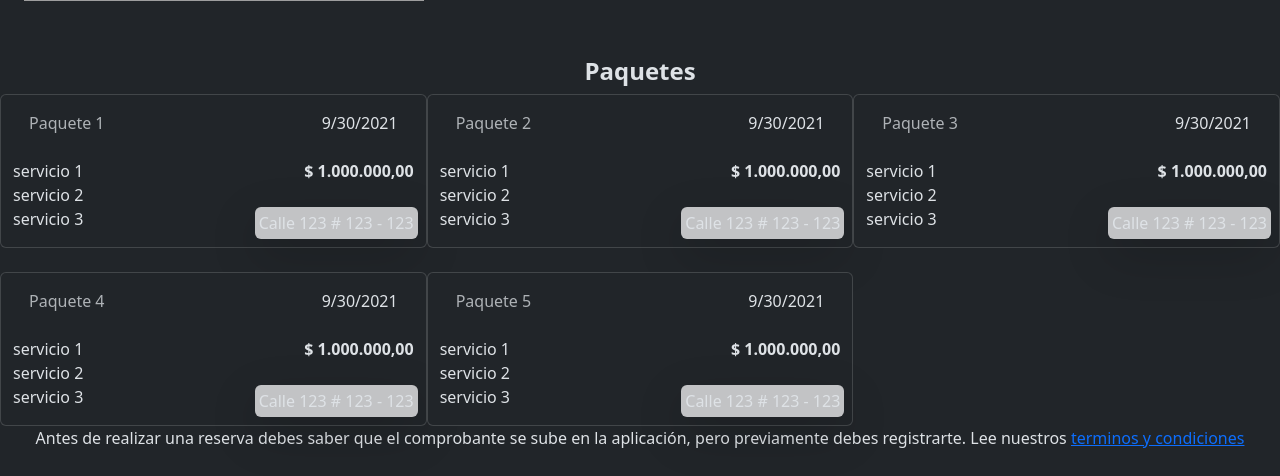
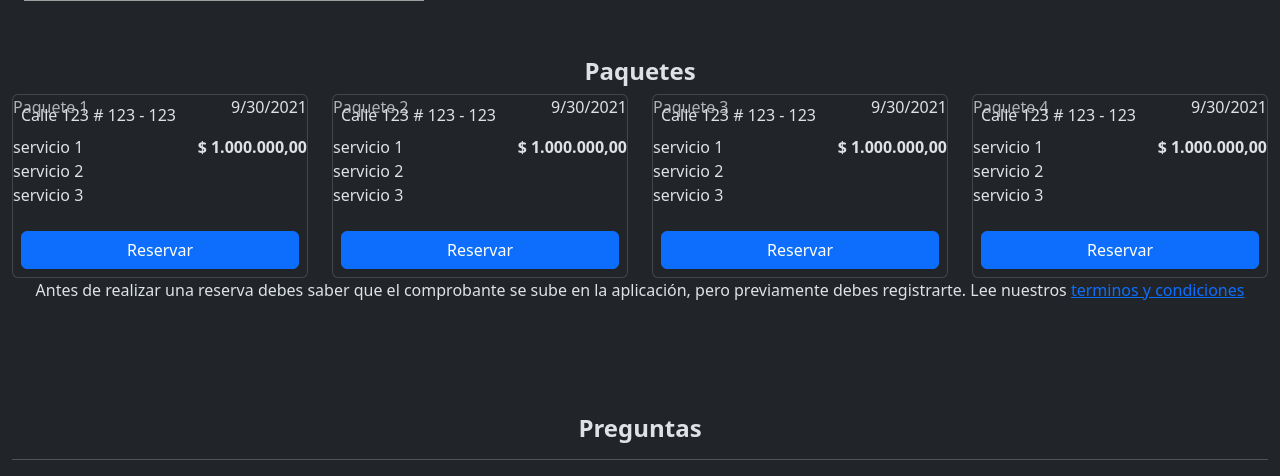
Before and after one commit to jfelipeq14/hermes-react, a React (Vite) app: page / in a window 1280 px wide. Shown: the part 307-783 px from the top of the page. Built offline with nearby package versions, Linux system fonts and the light colour scheme; grey boxes are pictures that could not be loaded.

Commit message:
modify package and edit method in reserve

```diff
--- a/src/components/Package.jsx
+++ b/src/components/Package.jsx
@@ -1,18 +1,27 @@
 import { formatDate } from "@fullcalendar/core/index.js";
 import { formattedPrice } from "../utilies/formattedPrice";
+import { NavLink } from "react-router-dom";
+import { PencilSquareIcon } from "@heroicons/react/16/solid";
 
 // eslint-disable-next-line react/prop-types
-export default function Package({ address, name, date, price, services = [] }) {
+export default function Package({
+  key,
+  address,
+  name,
+  date,
+  price,
+  services = [],
+}) {
   return (
-    <div className="card col-sm-12 col-md-4">
+    <div className="col-sm-6 col-md-4 col-lg-3">
+      <div className="card">
         <div className="card-img-top bg-center">
-        <p className="p-1 bg-light bg-opacity-75 rounded shadow-lg position-absolute bottom-0 end-0 m-2">
-          {address}
-        </p>
+          <p className="position-absolute p-2">{address}</p>
         </div>
-      <div className="card-body d-flex justify-content-between">
-        <p className="card-title text-muted">{name}</p>
-        <p className="card-text">{formatDate(date)}</p>
+
+        <div className="d-flex justify-content-between">
+          <p className="text-muted">{name}</p>
+          <p>{formatDate(date)}</p>
         </div>
         <div className="d-flex justify-content-between">
           <ul className="list-unstyled">
@@ -23,6 +32,14 @@ export default function Package({ address, name, date, price, services = [] }) {
           </ul>
           <strong>{formattedPrice(price)}</strong>
         </div>
+        <NavLink
+          to={{ pathname: "/reserve" }}
+          state={{ index: key }}
+          className="btn btn-primary m-2"
+        >
+          Reservar
+        </NavLink>
+      </div>
     </div>
   );
 }
--- a/src/pages/home/Home.jsx
+++ b/src/pages/home/Home.jsx
@@ -14,6 +14,7 @@ import { NavLink } from "react-router-dom";
 
 const packages = [
   {
+    id: 1,
     address: "Calle 123 # 123 - 123",
     name: "Paquete 1",
     date: "2021-09-30",
@@ -21,6 +22,7 @@ const packages = [
     services: ["servicio 1", "servicio 2", "servicio 3"],
   },
   {
+    id: 2,
     address: "Calle 123 # 123 - 123",
     name: "Paquete 2",
     date: "2021-09-30",
@@ -28,6 +30,7 @@ const packages = [
     services: ["servicio 1", "servicio 2", "servicio 3"],
   },
   {
+    id: 3,
     address: "Calle 123 # 123 - 123",
     name: "Paquete 3",
     date: "2021-09-30",
@@ -35,19 +38,13 @@ const packages = [
     services: ["servicio 1", "servicio 2", "servicio 3"],
   },
   {
+    id: 4,
     address: "Calle 123 # 123 - 123",
     name: "Paquete 4",
     date: "2021-09-30",
     price: 1000000,
     services: ["servicio 1", "servicio 2", "servicio 3"],
-  },
-  {
-    address: "Calle 123 # 123 - 123",
-    name: "Paquete 5",
-    date: "2021-09-30",
-    price: 1000000,
-    services: ["servicio 1", "servicio 2", "servicio 3"],
-  },
+  }
 ];
 
 export default function Page() {
@@ -59,11 +56,11 @@ export default function Page() {
             <h2 className="fw-bold fs-4">Paquetes</h2>
           </header>
           <article className="row g-4">
-            {packages.map((pkg, index) => {
+            {packages.map((pkg) => {
               return (
                 // eslint-disable-next-line react/jsx-key
                 <Package
-                  key={index}
+                  key={pkg.id}
                   address={pkg.address}
                   name={pkg.name}
                   date={pkg.date}
--- a/src/pages/reserve/CompanionForm.jsx
+++ b/src/pages/reserve/CompanionForm.jsx
@@ -36,13 +36,7 @@ export default function CompanionForm({
 
   // #region functions
   const onClickSearch = () => {
-    // eslint-disable-next-line react/prop-types
-    let companion = companions.find(
-      (c) => c.identification === formCompanion.identification
-    );
-    if (companion) {
-      setCompanion(companion);
-    }
+    console.log("Buscando...");
   };
 
   const handleChangeCompanion = (e) => {
--- a/src/pages/reserve/Reservations.jsx
+++ b/src/pages/reserve/Reservations.jsx
@@ -1,4 +1,5 @@
 import { useState } from "react";
+import { useLocation } from "react-router-dom";
 import {
   CalendarDateRangeIcon,
   EyeIcon,
@@ -16,6 +17,9 @@ import Modal from "../../components/Modal";
 import Calendar from "../../components/Calendar";
 
 export default function Reservas() {
+  const location = useLocation();
+  console.log(location.state.identification);
+
   const [modalPaysOpen, setModalPaysOpen] = useState(false);
   const clickModal = () => {
     setModalPaysOpen(!modalPaysOpen);
--- a/src/pages/reserve/Reserve.jsx
+++ b/src/pages/reserve/Reserve.jsx
@@ -1,18 +1,25 @@
+import { useLocation } from "react-router-dom";
+import { useState } from "react";
+
 import {
   PencilSquareIcon,
   PlusIcon,
   TrashIcon,
 } from "@heroicons/react/16/solid";
+
 import CompanionForm from "./CompanionForm";
 import CustomerForm from "./CustomerForm";
-import { useLocation } from "react-router-dom";
-import { useState } from "react";
 import PaymentForm from "./PaymentForm";
+import Package from "../../components/Package";
 
 export default function Reserve() {
   const location = useLocation();
+  console.log(location.state);
+
   const [haveCompanions, setHaveCompanions] = useState(false);
   const [companions, setCompanions] = useState([]);
+
+  let indexEdit = -1;
 
   return (
     <>
@@ -24,6 +31,7 @@ export default function Reserve() {
               companions={companions}
               setCompanions={setCompanions}
               setHaveCompanions={setHaveCompanions}
+              indexEdit={indexEdit}
             />
           ) : (
             <CustomerForm
@@ -65,9 +73,7 @@ export default function Reserve() {
                         width={25}
                         onClick={() => {
                           let index = companions.findIndex(
-                            (c) =>
-                              c.id_reserve_companion ===
-                              companion.id_reserve_companion
+                            (c) => c.identification === companion.identification
                           );
                           if (index < 0) return;
                           companions.splice(index, 1);
@@ -78,9 +84,15 @@ export default function Reserve() {
                     <button className="btn m-0 p-0">
                       <PencilSquareIcon
                         width={25}
-                        onClick={() =>
-                          console.log(companion.id_reserve_companion)
-                        }
+                        onClick={() => {
+                          // Buscar un acompañante por su id
+                          let index = companions.findIndex(
+                            (c) => c.identification === companion.identification
+                          );
+                          if (!index) return;
+                          indexEdit = index;
+                          console.log(indexEdit);
+                        }}
                       />
                     </button>
                   </td>
@@ -99,6 +111,7 @@ export default function Reserve() {
         </fieldset>
         <fieldset className="d-none d-lg-inline col-lg-2">
           <legend>Paquete</legend>
+          <Package />
         </fieldset>
       </div>
       <div className="row m-0 p-0 g-2">
```
Lines whose indentation alone changed are shown as unchanged.
